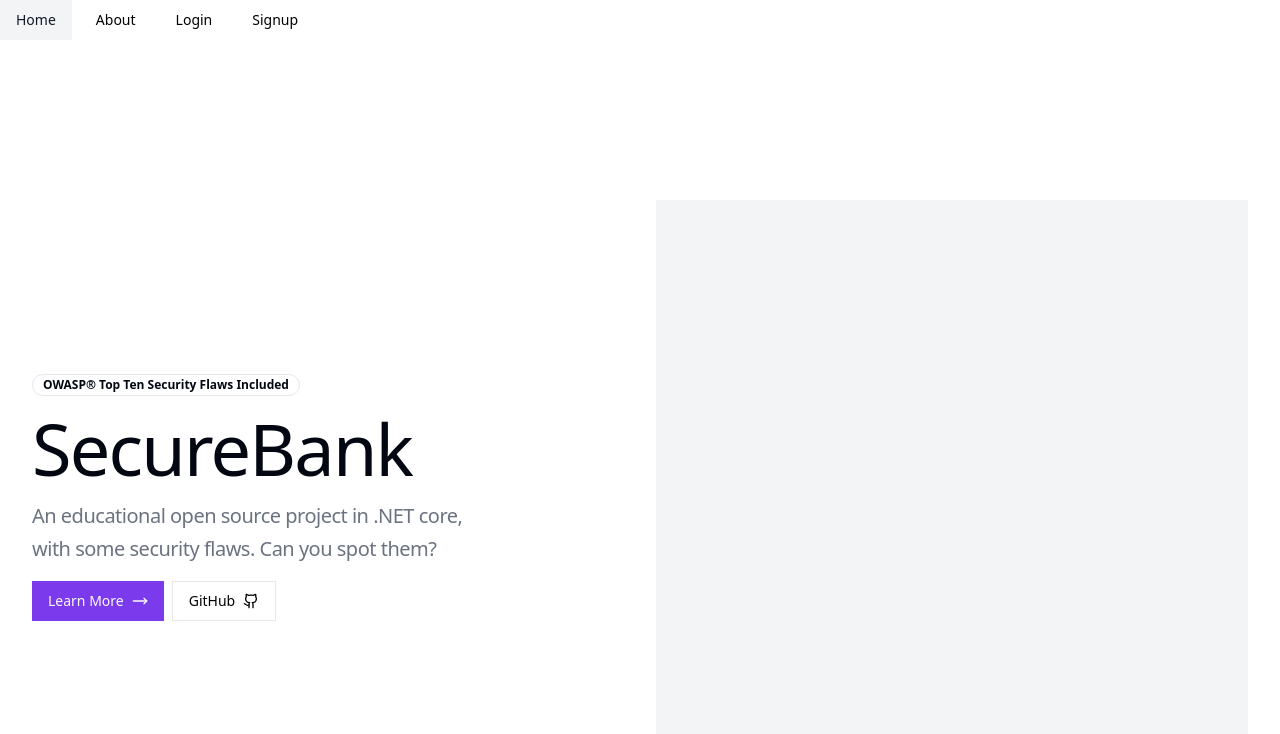
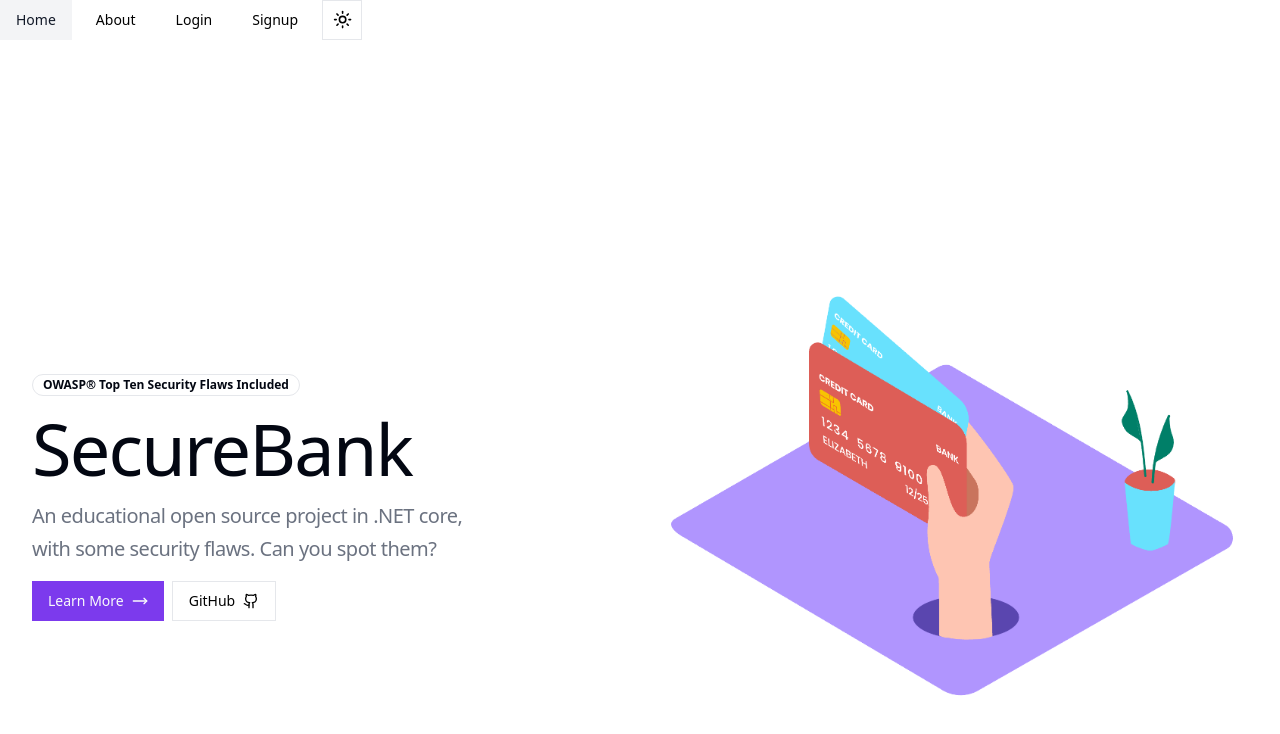
Before and after one commit to ssrdio/SecureBank, a Next.js app in the folder sb-frontend/: page / in a window 1280 px wide. Shown: the top 734 px of the page. Built offline with nearby package versions, Linux system fonts and the light colour scheme.

Commit message:
feat: add dark/light mode toggle and hero image

```diff
--- a/sb-frontend/src/components/hero.tsx
+++ b/sb-frontend/src/components/hero.tsx
@@ -2,6 +2,8 @@
 import { MoveRight, Github } from "lucide-react";
 import { Button } from "@/components/ui/button";
 import { Badge } from "@/components/ui/badge";
+import Image from "next/image";
+import HeroImage from "../../public/hero-img/card-illustration.png";
 
 export default function Hero() {
     return (
@@ -32,7 +34,12 @@ export default function Hero() {
             </Button>
           </div>
         </div>
-            <div className="bg-muted rounded-md aspect-square">
+            <div className="aspect-square">
+              <Image
+                src={HeroImage}
+                alt="Credit Card Image"
+              />
+
         </div>
       </div>
     </div>
--- a/sb-frontend/src/components/nav-content.tsx
+++ b/sb-frontend/src/components/nav-content.tsx
@@ -1,3 +1,4 @@
+import { ModeToggle } from "./mode-toggle";
 import { buttonVariants } from "./ui/button";
 
 interface RouteProps {
@@ -40,6 +41,8 @@ export function NavContent() {
         {route.label}
       </a>
     ))}
+
+          <ModeToggle />
   </nav>
   )
 }
```
Also changed, not shown: sb-frontend/public/hero-img/card-illustration.png (added).
